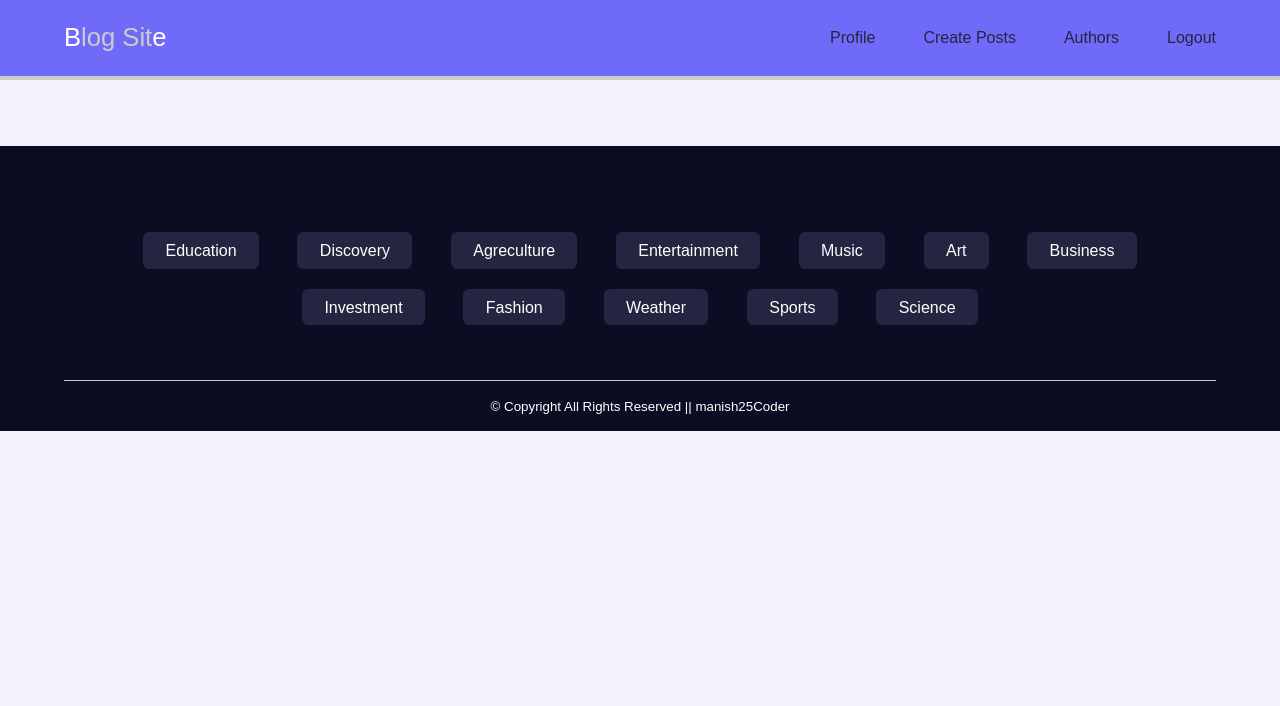
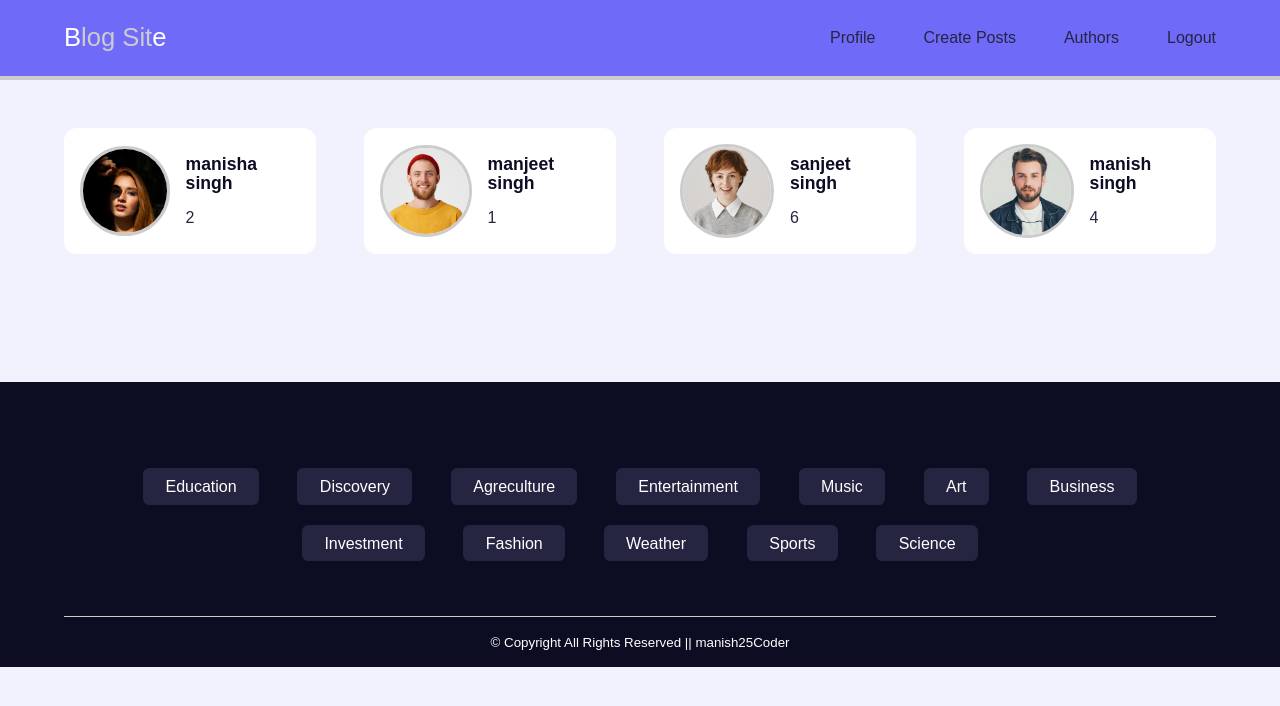
Before and after one commit to manish25Coder/Blog, a React (Vite) app: page /authors in a window 1280 px wide. Shown: the top 706 px of the page. Built offline with nearby package versions, Linux system fonts and the light colour scheme.

Commit message:
Added Author

```diff
--- a/src/App.css
+++ b/src/App.css
@@ -356,3 +356,35 @@ input, select, textarea{
 .form-container small a{
     color: var(--color-primary);
 }
+
+/* Author css.....*/
+.author-container{
+    display: grid;
+    grid-template-columns: repeat(4,1fr);
+    gap: 3rem;
+}
+.author-avatar{
+    background: var(--color-white);
+    padding: 1rem;
+    border-radius: var(--border-radius-3);
+    display: flex;
+    gap: 1rem;
+    transition: var(--transition);
+    align-items: center;
+
+}
+.author-avatar:hover{
+    box-shadow: 0 1.5rem 2rem rgba(0, 0, 0, 0.1 );
+}
+.author-image{
+    width: 6rem;
+    aspect-ratio: 1/1;
+    border-radius: 50%;
+    overflow: hidden;
+    border: 3px solid var(--color-light);
+}
+.author-info{
+    display: flex;
+    flex-direction: column;
+    gap: 1rem;
+}
--- a/src/Data/Data.js
+++ b/src/Data/Data.js
@@ -71,3 +71,36 @@ export const DummyPosts=[
         des:'LOREM LOREMLOREM LOREM LOREM LOREM LOREM LOREM vLOREM v vLOREMvv LOREM LOREM LOREM LOREM'
     },
 ]
+
+// Dummy Author data......
+import AuthorImage1 from '../../src/assets/a1.jpg'
+import AuthorImage2 from '../../src/assets/a2.jpg'
+import AuthorImage3 from '../../src/assets/a3.jpg'
+import AuthorImage4 from '../../src/assets/a4.jpg'
+
+export const DummyAuthor = [
+    {
+        id:1,
+        Image: AuthorImage1,
+        name:'manisha singh',
+        posts:2,
+    },
+    {
+        id:2,
+        Image: AuthorImage2,
+        name:'manjeet singh',
+        posts:1,
+    },
+    {
+        id:3,
+        Image: AuthorImage3,
+        name:'sanjeet singh',
+        posts:6,
+    },
+    {
+        id:4,
+        Image: AuthorImage4,
+        name:'manish singh',
+        posts:4,
+    }
+]
--- a/src/Pages/Author.jsx
+++ b/src/Pages/Author.jsx
@@ -1,7 +1,29 @@
 import React from 'react'
+import { useState } from 'react'
+//Author data....
+import { DummyAuthor } from '../Data/Data'
+import { Link } from 'react-router-dom'
 
 export default function Author() {
+  const [author,setAuthor] = useState(DummyAuthor)
   return (
-    <div>Author</div>
+    <section className='author'>
+
+   {author.lenght > 0 ? <h2 className='error-center'>No user founded</h2>  : <div className="container author-container">
+        {
+          author.map(({id, Image, name, posts},index)=>{
+            return <Link to={`/posts/user/${id}`} key={index} className='author-avatar'>
+              <div className="author-image">
+                <img src={Image} alt='' />
+              </div>
+              <div className="author-info">
+                <h4>{name}</h4>
+                <p>{posts}</p>
+              </div>
+            </Link>
+          })
+        }
+        </div> }
+    </section>
   )
 }
```
